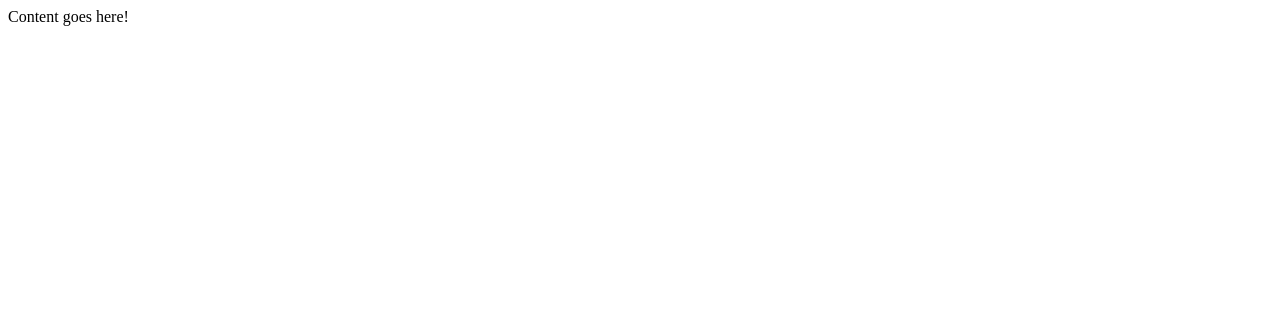
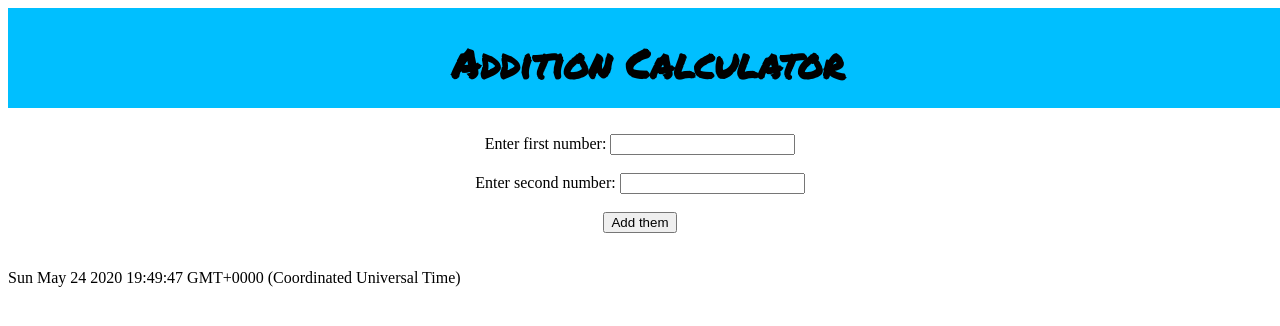
Before and after one commit to JMCSci/Addition-Calculator, a plain HTML site: page AdditionCalculator/index.html in a window 1280 px wide. Drawn offline with Linux system fonts and the light colour scheme.

Commit message:
Created Addition Calculator

```diff
--- a/AdditionCalculator/index.html
+++ b/AdditionCalculator/index.html
@@ -2,11 +2,95 @@
 <html>
 <head>
     <meta charset="utf-8" />
-    <title>AdditionCalculator</title>
+    <title>Addition Calculator</title>
     <link href="css/default.css" rel="stylesheet" />
+
+    <link href="https://fonts.googleapis.com/css2?family=Permanent+Marker&display=swap" rel="stylesheet">
+
+    <!-- Load functions automatically -->
+    <script>currentDate();</script>
+
+    <style>
+        .body {
+            background-color: black;
+        }
+
+        .banner {
+            background-color: deepskyblue;
+            width: 100%;
+            height: 100px;
+            margin-top: 0px;
+            margin: 0;
+            position: fixed;
+            text-align: center;
+            font-display: block;
+            font-size: 20px;
+            font-family: 'Permanent Marker';
+        }
+
+        .clicktext {
+            color: white;
+            font-size: 25px;
+            text-align: center;
+        }
+
+        .addbutton {
+            text-align: center;
+        }
+
+        .addnumbers {
+            text-align: center;
+            margin-left: 0px;
+        }
+
+        .grid-container {
+            display: grid;
+            margin-left: 0;
+        }
+    </style>
 </head>
+
 <body>
-    <div>Content goes here!</div>
+    <div class="banner">
+        <h1>Addition Calculator</h1>
+    </div>
+
+    <br />
+    <br />
+    <br />
+    <br />
+    <br />
+    <br />
+    <br />
+
+
+    <div class="grid-container">
+        <div class="addnumbers">
+            <form>
+                <div class="grid1">
+                    <label for="number1"> Enter first number: </label>
+                    <input type="text" id="number1" name="number1" />
+                    <br /> <br />
+                </div>
+                <div class="grid2">
+                    <label for="number2"> Enter second number: </label>
+                    <input type="text" id="number2" name="number2" />
+                    <br />
+                    <br />
+                    <button onclick="add()"> Add them </button>
+                </div>
+            </form>
+        </div>
+    </div>
+
+    <br />
+    <br />
+
+    <div id="date">
+        <span id="todaydate"> </span>
+    </div>
+
+
     <script src="js/main.js"></script>
 </body>
 </html>
--- a/AdditionCalculator/js/main.js
+++ b/AdditionCalculator/js/main.js
@@ -1 +1,23 @@
-// Your code here!
+// addOne: Adds numbes from 1 to 100;
+function addOne() {
+    var x = 0;
+    for (i = 1; i <= 100; i++) {
+        x += i;
+    }
+    alert(x);
+}
+
+
+// addNumbers: Gets numbers from textfield and add them
+function add() {
+    var x = document.getElementById("number1").value;
+    var y = document.getElementById("number2").value;
+    var z = parseFloat(x) + parseFloat(y);
+    alert(z);
+}
+
+// date: Displays date
+function currentDate() {
+    return new Date();
+}
+document.getElementById("todaydate").innerHTML = currentDate();
```
